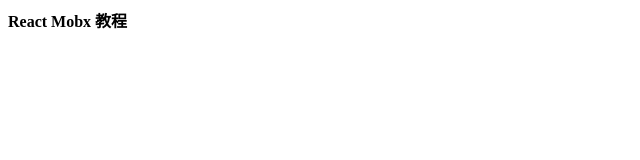
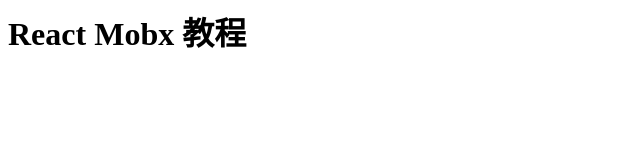
Before and after one commit to yaoang/react-mobx, a plain HTML site: page index.html in a window 1280 px wide. Shown: the whole page, without its empty margins (0-640 px from the left). Drawn offline with Linux system fonts and the light colour scheme.

Commit message:
Update index.html

```diff
--- a/index.html
+++ b/index.html
@@ -2,6 +2,6 @@
 <head>
 </head>
 <body>
-  <strong>React Mobx 教程</strong>
+  <h1>React Mobx 教程</h1>
 </body>
 </html>
```
